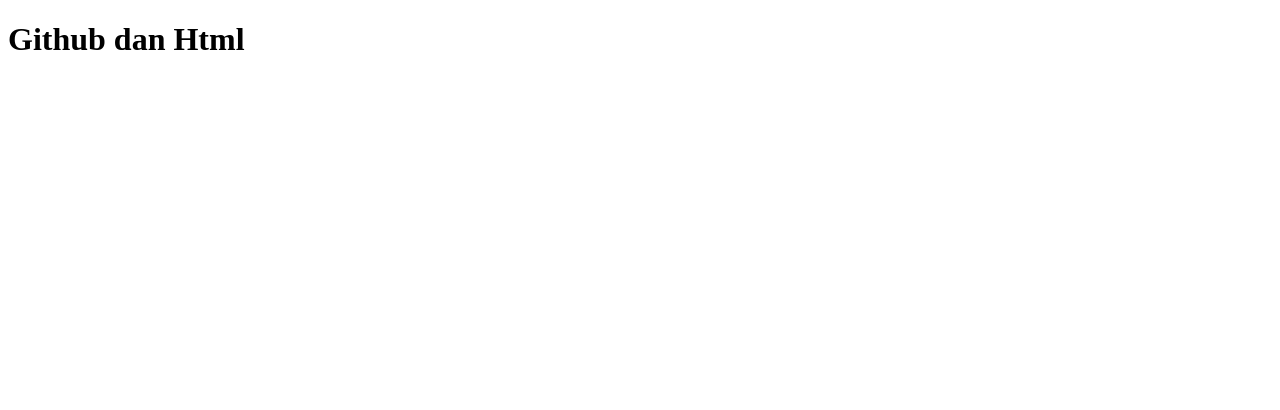
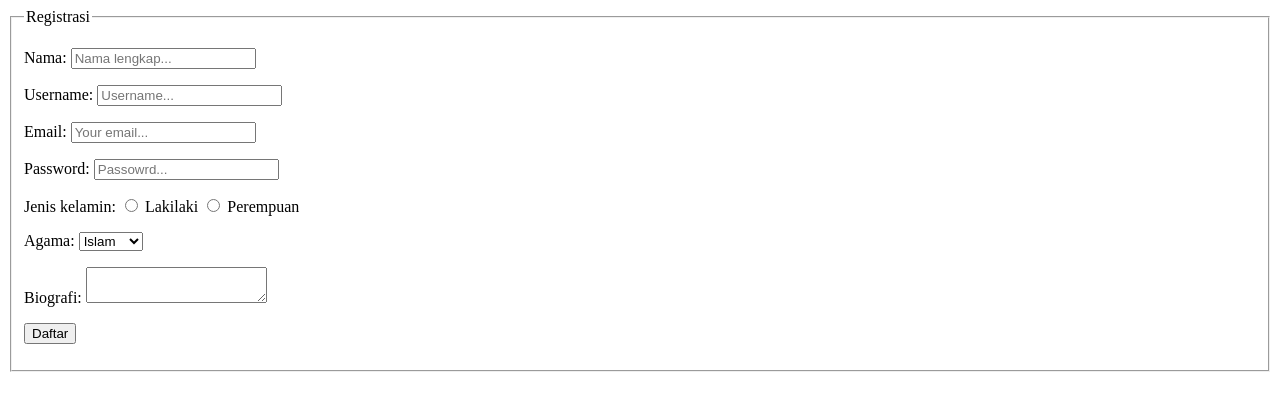
Before and after one commit to keilamarie/pts_genap, a plain HTML site: page index.html in a window 1280 px wide. Drawn offline with Linux system fonts and the light colour scheme.

Commit message:
Update index.html

```diff
--- a/index.html
+++ b/index.html
@@ -1,9 +1,50 @@
 <!DOCTYPE html>
 <html>
 <head>
-<title>github dan html</title>
+<title>Registrasi</title>
 </head>
 <body>
-<h1>Github dan Html</h1>
+<form action="contact.php" method="POST">
+<fieldset>
+<legend>Registrasi</legend>
+<p>
+<label>Nama:</label>
+<input type="text" name="nama" placeholder="Nama lengkap..." />
+</p>
+<p>
+<label>Username:</label>
+<input type="text" name="username" placeholder="Username..." />
+</p>
+<p>
+<label>Email:</label>
+<input type="email" name="email" placeholder="Your email..." />
+</p>
+<p>
+<label>Password:</label>
+<input type="password" name="password" placeholder="Passowrd..." />
+</p>
+<p>
+<label>Jenis kelamin:</label>
+<label><input type="radio" name="jenis_kelamin" value="laki-laki" /> Lakilaki</label>
+<lael><input type="radio" name="jenis_kelamin" value="perempuan" /> Perempuan</label>
+</p>
+<p>
+<label>Agama:</label>
+<select name="agama">
+<option value="islam">Islam</option>
+<option value="kristen">Kristen</option>
+<option value="hindu">Hindu</option>
+<option value="budha">Budha</option>
+</select>
+</p>
+<p>
+<label>Biografi:</label>
+<textarea name="biografi"></textarea>
+</p>
+<p>
+<input type="submit" name="submit" value="Daftar" />
+</p>
+</fieldset>
+</form>
 </body>
 </html>
```
